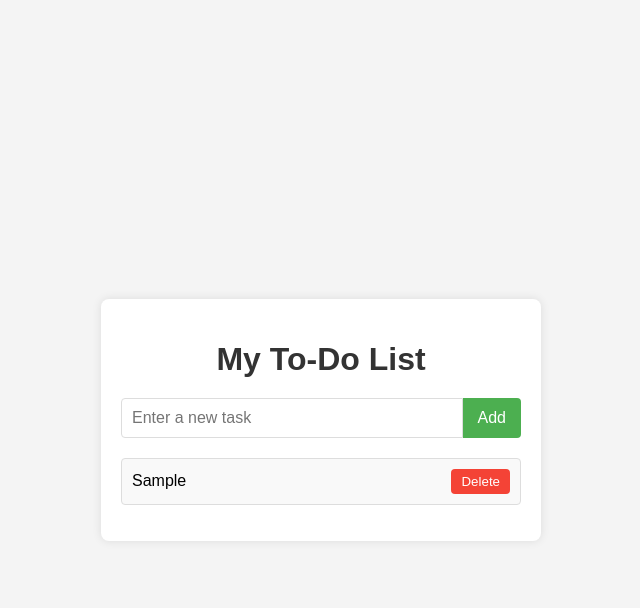
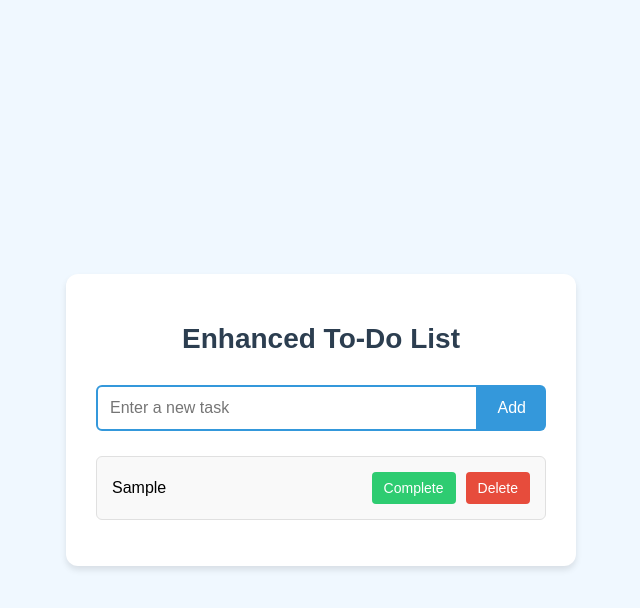
Before and after one commit to ByteDriftt/todo-app, a plain HTML site: page index.html in a window 1280 px wide. Both pictures are taken after typing "Sample" into the empty fields and a click on the button "Add". Shown: the whole page, without its empty margins (319-959 px from the left). Drawn offline with Linux system fonts and the light colour scheme.

Commit message:
Add task completion feature

```diff
--- a/index.html
+++ b/index.html
@@ -3,11 +3,11 @@
 <head>
     <meta charset="UTF-8">
     <meta name="viewport" content="width=device-width, initial-scale=1.0">
-    <title>Stylish To-Do List</title>
+    <title>Enhanced To-Do List</title>
     <style>
         body {
             font-family: 'Arial', sans-serif;
-            background-color: #f4f4f4;
+            background-color: #f0f8ff;
             margin: 0;
             padding: 20px;
             display: flex;
@@ -17,39 +17,46 @@
         }
         .container {
             background-color: white;
-            border-radius: 8px;
-            box-shadow: 0 0 10px rgba(0,0,0,0.1);
-            padding: 20px;
+            border-radius: 12px;
+            box-shadow: 0 4px 6px rgba(0,0,0,0.1);
+            padding: 30px;
             width: 100%;
-            max-width: 400px;
+            max-width: 450px;
         }
         h1 {
-            color: #333;
+            color: #2c3e50;
             text-align: center;
-            margin-bottom: 20px;
+            margin-bottom: 30px;
+            font-size: 28px;
         }
         #todo-form {
             display: flex;
-            margin-bottom: 20px;
+            margin-bottom: 25px;
         }
         #new-todo {
             flex-grow: 1;
-            padding: 10px;
-            border: 1px solid #ddd;
-            border-radius: 4px 0 0 4px;
+            padding: 12px;
+            border: 2px solid #3498db;
+            border-radius: 6px 0 0 6px;
             font-size: 16px;
+            transition: border-color 0.3s;
+        }
+        #new-todo:focus {
+            outline: none;
+            border-color: #2980b9;
         }
         #add-button {
-            padding: 10px 15px;
-            background-color: #4CAF50;
+            padding: 12px 20px;
+            background-color: #3498db;
             color: white;
             border: none;
-            border-radius: 0 4px 4px 0;
+            border-radius: 0 6px 6px 0;
             cursor: pointer;
             font-size: 16px;
+            transition: background-color 0.3s;
         }
         #add-button:hover {
-            background-color: #45a049;
+            background-color: #2980b9;
         }
         #todo-list {
             list-style-type: none;
@@ -57,30 +64,57 @@
         }
         #todo-list li {
             background-color: #f9f9f9;
-            border: 1px solid #ddd;
-            border-radius: 4px;
-            margin-bottom: 10px;
-            padding: 10px;
+            border: 1px solid #e0e0e0;
+            border-radius: 6px;
+            margin-bottom: 12px;
+            padding: 15px;
             display: flex;
             justify-content: space-between;
             align-items: center;
+            transition: background-color 0.3s;
+        }
+        #todo-list li:hover {
+            background-color: #f0f0f0;
+        }
+        .task-text {
+            flex-grow: 1;
+            margin-right: 10px;
+        }
+        .completed {
+            text-decoration: line-through;
+            color: #7f8c8d;
+        }
+        .task-buttons {
+            display: flex;
+            gap: 10px;
+        }
+        .complete-button, .delete-button {
+            border: none;
+            padding: 8px 12px;
+            border-radius: 4px;
+            cursor: pointer;
+            font-size: 14px;
+            transition: background-color 0.3s;
+        }
+        .complete-button {
+            background-color: #2ecc71;
+            color: white;
+        }
+        .complete-button:hover {
+            background-color: #27ae60;
         }
         .delete-button {
-            background-color: #f44336;
+            background-color: #e74c3c;
             color: white;
-            border: none;
-            padding: 5px 10px;
-            border-radius: 4px;
-            cursor: pointer;
         }
         .delete-button:hover {
-            background-color: #d32f2f;
+            background-color: #c0392b;
         }
     </style>
 </head>
 <body>
     <div class="container">
-        <h1>My To-Do List</h1>
+        <h1>Enhanced To-Do List</h1>
         <form id="todo-form">
             <input type="text" id="new-todo" placeholder="Enter a new task">
             <button type="submit" id="add-button">Add</button>
@@ -100,13 +134,22 @@
             if (input.value.trim() !== '') {
                 const li = document.createElement('li');
                 li.innerHTML = `
-                    <span>${input.value}</span>
-                    <button class="delete-button" onclick="this.parentElement.remove()">Delete</button>
+                    <span class="task-text">${input.value}</span>
+                    <div class="task-buttons">
+                        <button class="complete-button" onclick="toggleComplete(this)">Complete</button>
+                        <button class="delete-button" onclick="this.closest('li').remove()">Delete</button>
+                    </div>
                 `;
                 list.appendChild(li);
                 input.value = '';
             }
         }
+
+        function toggleComplete(button) {
+            const taskText = button.closest('li').querySelector('.task-text');
+            taskText.classList.toggle('completed');
+            button.textContent = taskText.classList.contains('completed') ? 'Undo' : 'Complete';
+        }
     </script>
 </body>
 </html>
```
